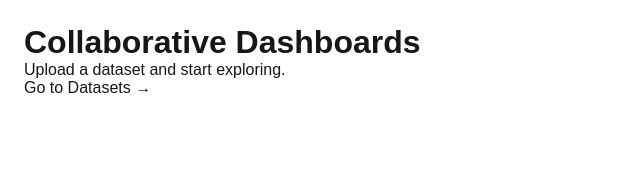
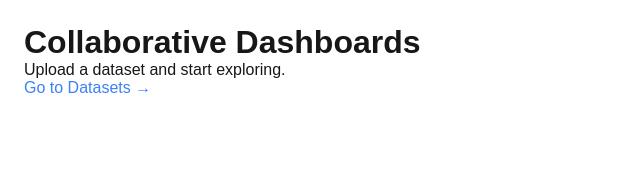
Before and after one commit to SandeepMishra02/collab-dashboards, a Next.js app in the folder apps/web/: page / in a window 1280 px wide. Shown: the top 169 px of the page, without its empty margins (0-640 px from the left). Built offline with nearby package versions, Linux system fonts and the light colour scheme.

Commit message:
A Simple home + layout to import global styles

```diff
--- a/apps/web/src/app/page.tsx
+++ b/apps/web/src/app/page.tsx
@@ -1,9 +1,9 @@
-export default function Home(){
+export default function Home() {
   return (
     <main style={{padding:24}}>
       <h1>Collaborative Dashboards</h1>
-      <p>Upload a dataset and start exploring.</p>
-      <a href="/datasets">Go to Datasets →</a>
+      <p className="muted">Upload a dataset and start exploring.</p>
+      <p><a href="/datasets" style={{color:"#3b82f6"}}>Go to Datasets →</a></p>
     </main>
   )
 }
```
